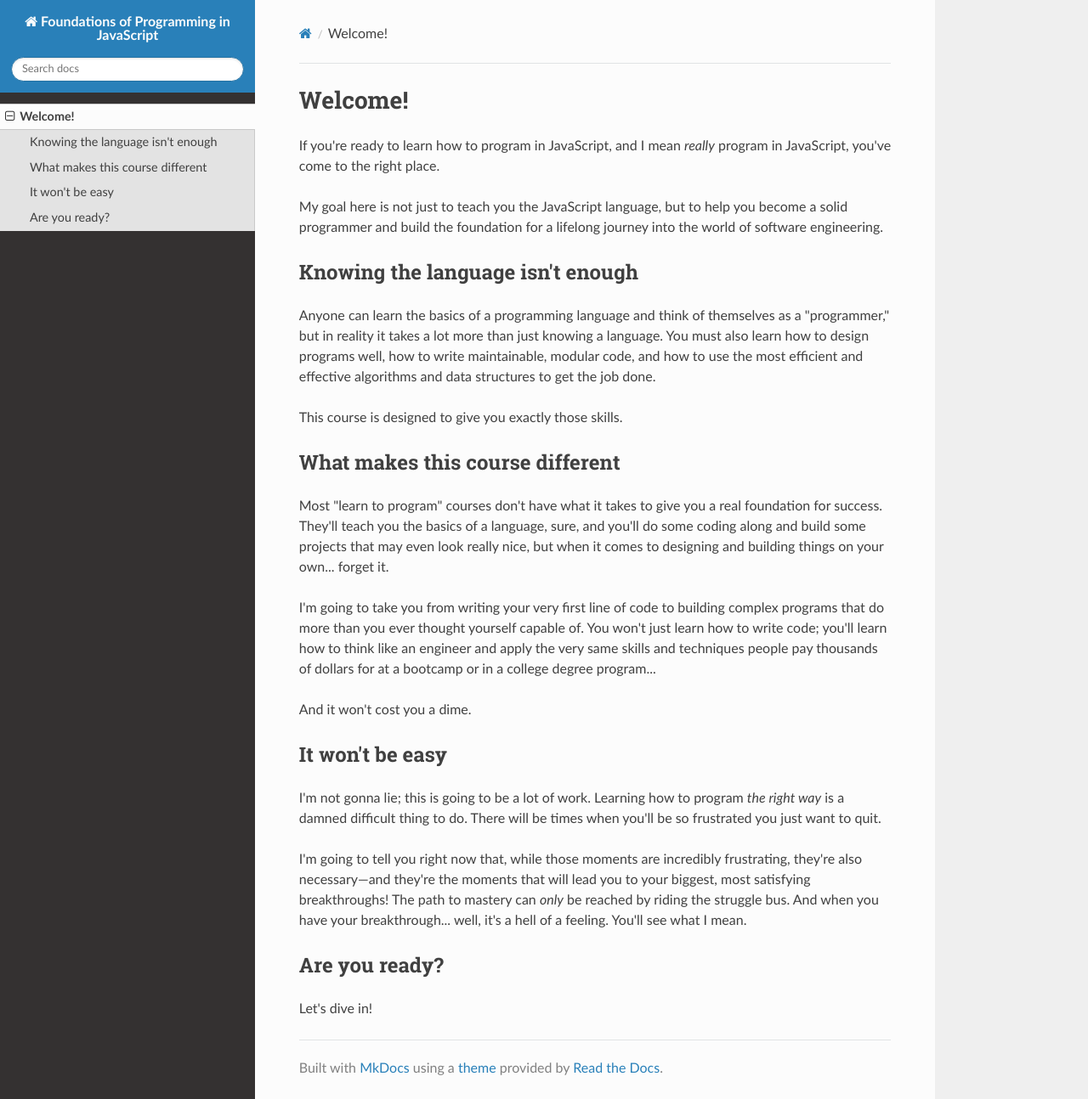
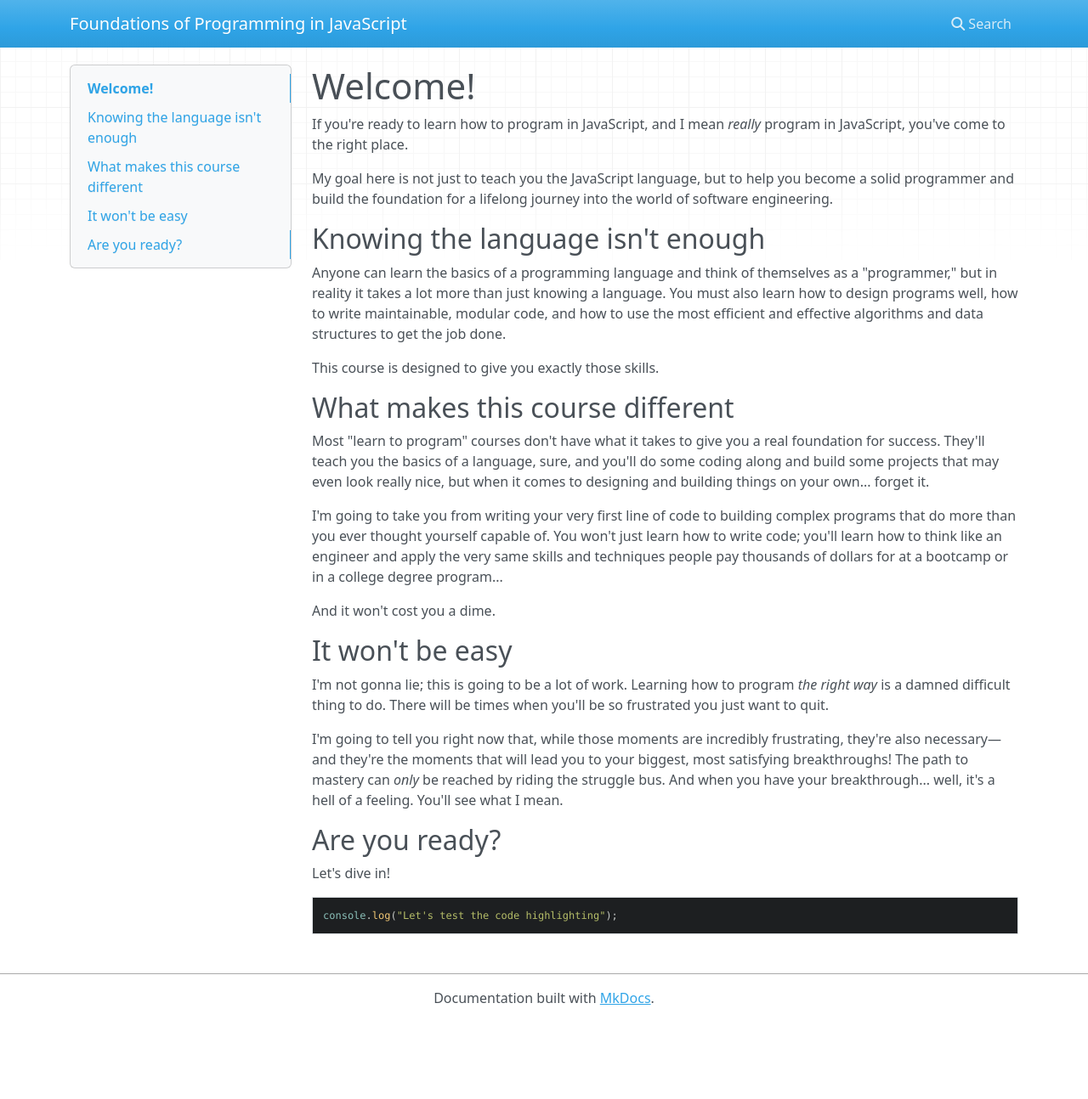
Before and after one commit to jasonsbarr/foundations-of-programming-javascript, an MkDocs documentation site: the page built from docs/index.md, in a window 1280 px wide and 1294 px high. Shown: the whole window at 85% size. Built offline with MkDocs 1.6.1, drawn with Linux system fonts in a browser that asks for light colours; nearby versions of some CDN libraries.

Commit message:
Testing code highlighting

````diff
--- a/docs/index.md
+++ b/docs/index.md
@@ -27,3 +27,7 @@ I'm going to tell you right now that, while those moments are incredibly frustra
 ## Are you ready?
 
 Let's dive in!
+
+```js
+console.log("Let's test the code highlighting");
+```
--- a/mkdocs.yml
+++ b/mkdocs.yml
@@ -1,3 +1,4 @@
 site_name: Foundations of Programming in JavaScript
 theme:
-  name: readthedocs
+  name: mkdocs
+  hljs_style: hybrid
````
